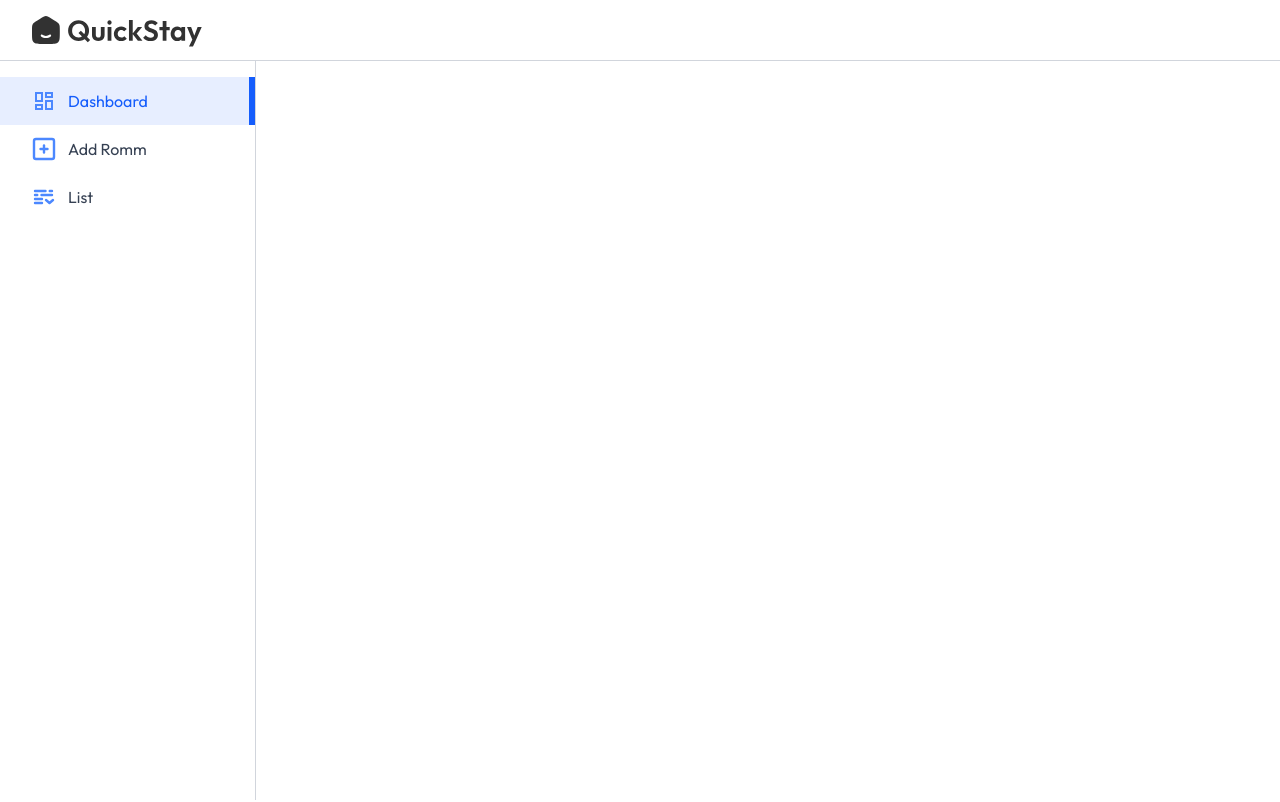
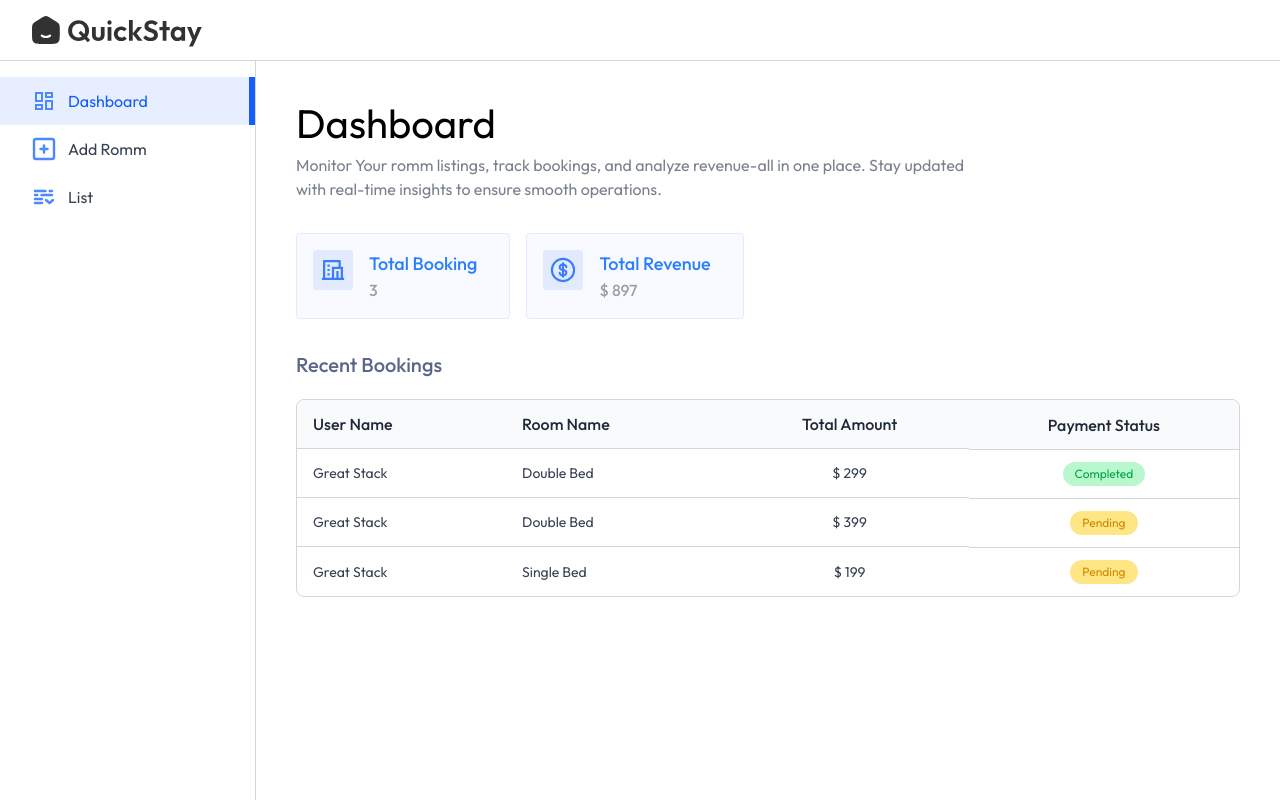
Before and after one commit to roopeshkp34/quick_stay, a React (Vite) app in the folder client/: page /owner in a window 1280 px wide. Shown: the top 802 px of the page. Built offline with nearby package versions, Linux system fonts and the light colour scheme; no server answers; a web font is replaced by a local one.

Commit message:
:construction: admin dashboard page

```diff
--- a/client/src/App.jsx
+++ b/client/src/App.jsx
@@ -8,6 +8,9 @@
 import MyBookings from "./pages/MyBookings";
 import HotelReg from "./components/HotelReg";
 import Layout from "./pages/hotelOwner/Layout";
+import Dashbaord from "./pages/hotelOwner/Dashboard";
+import AddRoom from "./pages/hotelOwner/AddRooom";
+import ListRoom from "./pages/hotelOwner/ListRoom";
 
 const App = () => {
   const isOwnerPath = useLocation().pathname.includes("owner");
@@ -22,6 +25,10 @@
           <Route path="/rooms/:id" element={<RoomDetails />} />
           <Route path="/my-bookings" element={<MyBookings />} />
           <Route path="/owner" element={<Layout />}>
+            <Route index element={<Dashbaord />}/>
+            <Route path="add-room" element={<AddRoom />}/>
+            <Route path="list-room" element={<ListRoom />}/>
+
 
           </Route>
         </Routes>
--- a/client/src/pages/hotelOwner/Dashboard.jsx
+++ b/client/src/pages/hotelOwner/Dashboard.jsx
@@ -1,8 +1,71 @@
 import React from "react";
+import Title from "../../components/Title";
+import { assets, dashboardDummyData } from "../../assets/assets";
+import { useState } from "react";
 
 const Dashbaord = () => {
+
+    const [dashbaordData, setDashbaordData] = useState(dashboardDummyData)
+
     return (
-        <div></div>
+        <div>
+            <Title align="left" font="outfit" title="Dashboard" subTitle="Monitor Your romm listings, track bookings, and analyze revenue-all in one place. Stay updated with real-time insights to ensure smooth operations." />
+            <div className="flex gap-4 my-8">
+                {/* Total booking */}
+                <div className="bg-primary/3 border border-primary/10 rounded flex p-4 pr-8">
+                    <img src={assets.totalBookingIcon} alt="" className="max-sm:hidden h-10" />
+                    <div className="flex flex-col sm:ml-4 font-medium">
+                        <p className="text-blue-500 text-lg">Total Booking</p>
+                        <p className="text-neutral-400 text-base">{dashbaordData.totalBookings}</p>
+                    </div>
+
+
+                </div>
+                {/* Total revenue */}
+                <div className="bg-primary/3 border border-primary/10 rounded flex p-4 pr-8">
+                    <img src={assets.totalRevenueIcon} alt="" className="max-sm:hidden h-10" />
+                    <div className="flex flex-col sm:ml-4 font-medium">
+                        <p className="text-blue-500 text-lg">Total Revenue</p>
+                        <p className="text-neutral-400 text-base">$ {dashbaordData.totalRevenue}</p>
+                    </div>
+
+
+                </div>
+
+            </div>
+            {/* Recent bookings */}
+            <h2 className="text-xl text-blue-950/70 font-medium mb-5">Recent Bookings</h2>
+            <div className="w-full max-3-3xl text-left border border-gray-300 rounded-lg max-h-80 overflow-scroll">
+                <table className="w-full">
+                    <thead className="bg-gray-50">
+                        <tr>
+                            <th className="py-3 px-4 text-gray-800 font-medium">User Name</th>
+                            <th className="py-3 px-4 text-gray-800 font-medium max-sm:hidden">Room Name</th>
+                            <th className="py-3 px-4 text-gray-800 font-medium text-center">Total Amount</th>
+                            <th className="py-3 px-4 text-gray-800 font-medium text-center">Payment Status</th>
+                        </tr>
+                    </thead>
+
+                    <tbody className="text-sm">
+                        {dashbaordData.bookings.map((item, index) => (
+                            <tr key={index}>
+                                <td className="py-3 px-4 text-gray-700 border-t border-gray-300">{item.user.username}</td>
+                                <td className="py-3 px-4 text-gray-700 border-t border-gray-300 max-sm:hidden">{item.room.roomType}</td>
+                                <td className="py-3 px-4 text-gray-700 border-t border-gray-300 text-center">$ {item.totalPrice}</td>
+                                <td className="py-3 px-4 border-t border-gray-300 flex">
+                                    <button className={`py-1 px-3 text-xs rounded-full mx-auto ${item.isPaid ? "bg-green-200 text-green-600" : "bg-amber-200 text-yellow-600"}`}>
+                                        {item.isPaid ? "Completed" : "Pending"}
+                                    </button>
+                                </td>
+
+                            </tr>
+                        ))}
+
+                    </tbody>
+                </table>
+
+            </div>
+        </div>
     )
 }
 
```
